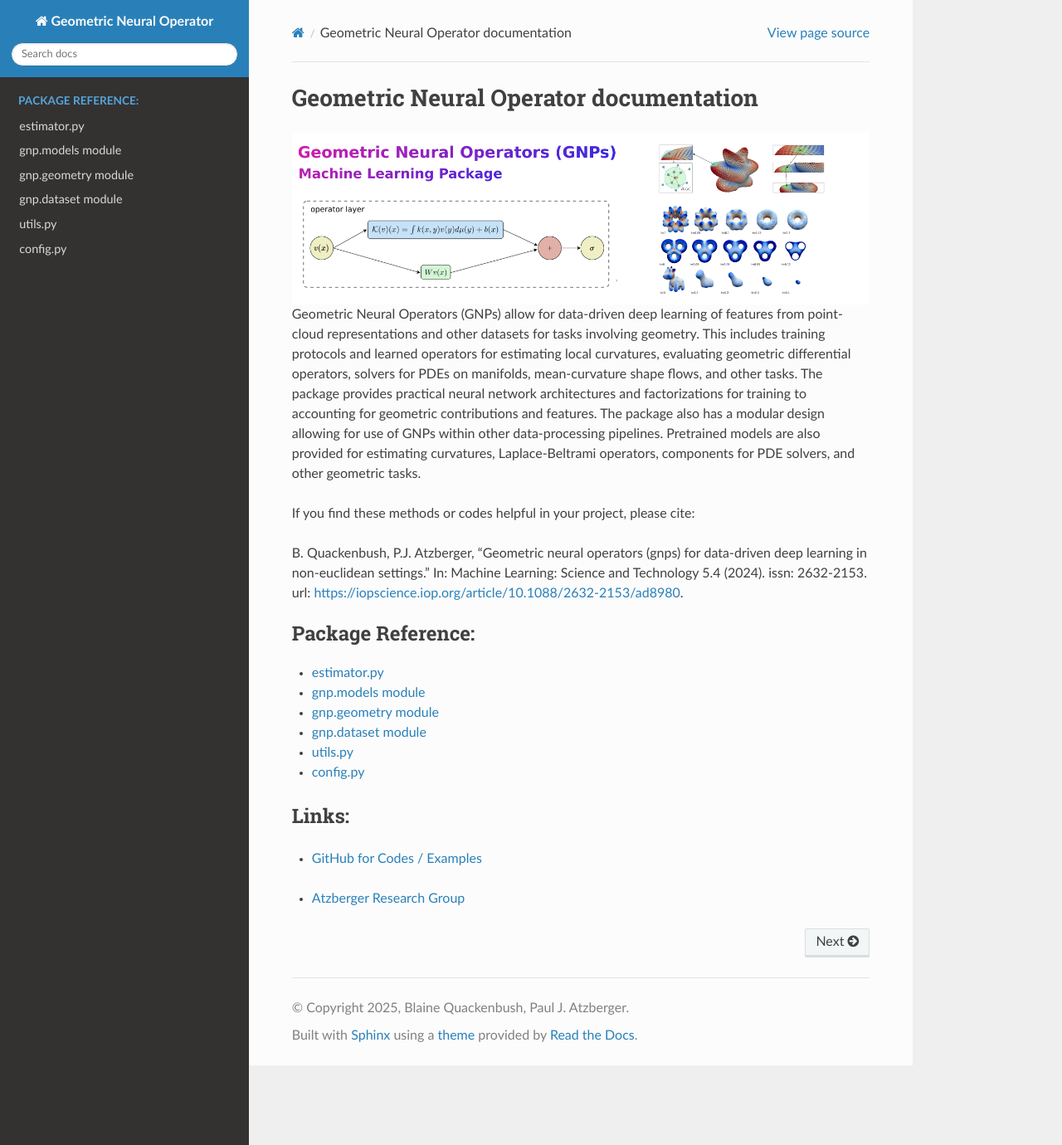
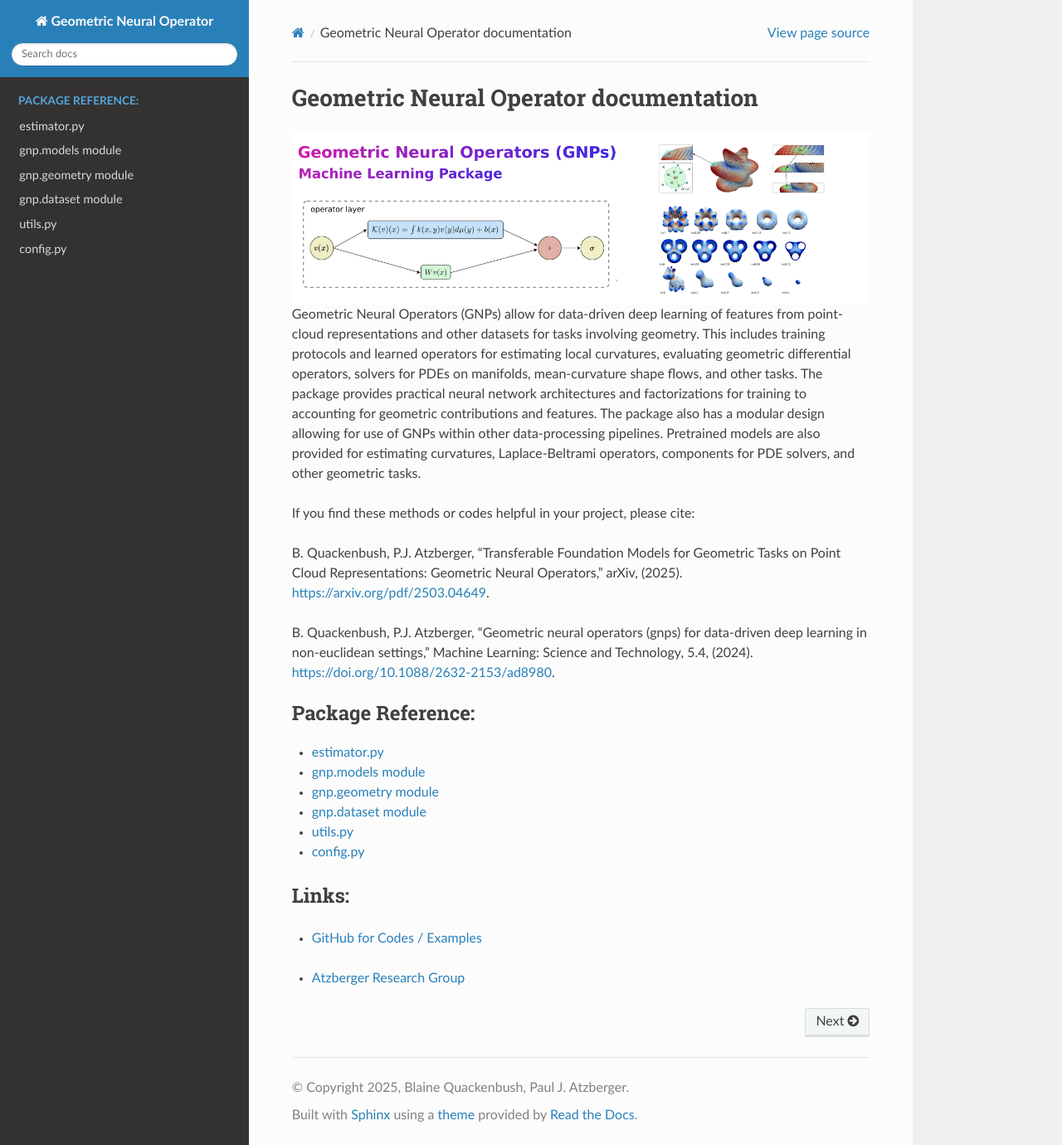
Before and after one commit to atzberg/geo_neural_op, a Sphinx documentation site: the page built from docs/source/index.rst, in a window 1280 px wide and 1380 px high. Shown: the whole window at 83% size. Built offline with Sphinx 7.4.7 and the Read the Docs theme 3.1.0, drawn with Linux system fonts in a browser that asks for light colours.

Commit message:
Update index.rst

```diff
--- a/docs/source/index.rst
+++ b/docs/source/index.rst
@@ -24,11 +24,13 @@ components for PDE solvers, and other geometric tasks.
 
 If you find these methods or codes helpful in your project, please cite:
 
+B. Quackenbush, P.J. Atzberger,  “Transferable Foundation Models for Geometric Tasks on
+Point Cloud Representations: Geometric Neural Operators,” arXiv, (2025).
+`<https://arxiv.org/pdf/2503.04649>`_.
+
 B. Quackenbush, P.J. Atzberger,  “Geometric neural operators (gnps) for data-driven deep
-learning in non-euclidean settings.” In: Machine Learning: Science and Technology 5.4 (2024).
-issn: 2632-2153.  url: `<https://iopscience.iop.org/article/10.1088/2632-2153/ad8980>`_.
-
-
+learning in non-euclidean settings,” Machine Learning: Science and Technology, 5.4, (2024).
+`<https://doi.org/10.1088/2632-2153/ad8980>`_.
 
 .. toctree::
    :maxdepth: 1
```
